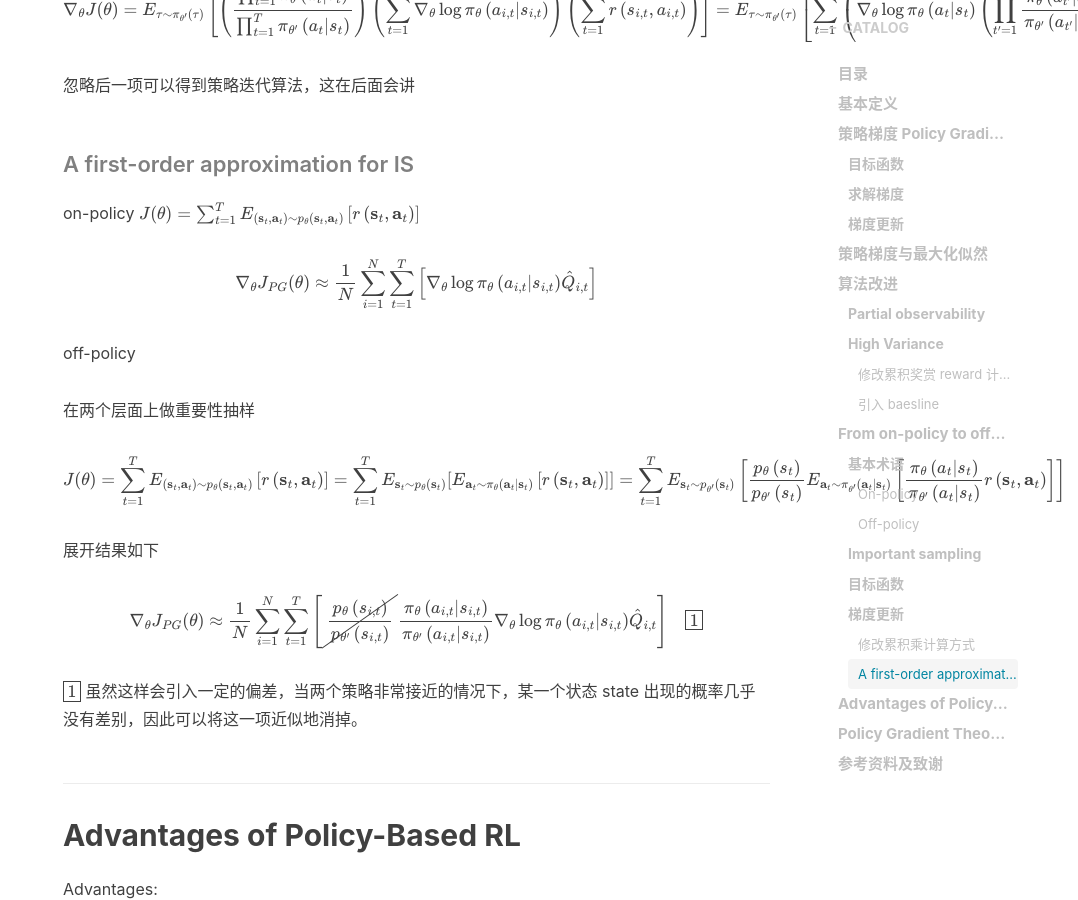
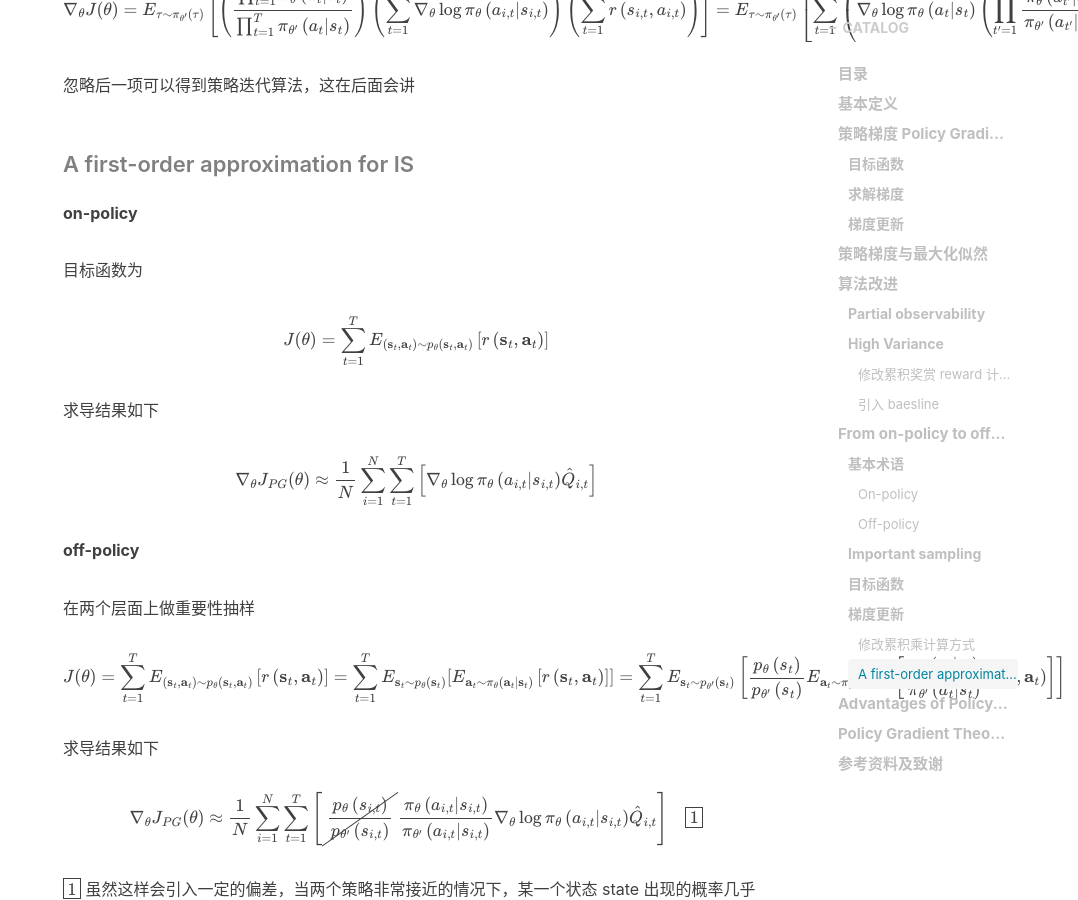
Before and after one commit to liushunyu/blog, a Jekyll site: the page built from _posts/2020-04-18-强化学习思考（7）策略梯度.md, in a window 1280 px wide and 900 px high, scrolled down 9862 px. Shown: the whole window, without its empty margins (202-1280 px from the left). Built offline with Jekyll 4.4.1, drawn with Linux system fonts in a browser that asks for light colours; nearby versions of some CDN libraries; formulas are drawn with MathJax 3; comment, search, counter and statistics services are not loaded.

Commit message:
Update 2020-04-18-强化学习思考（7）策略梯度.md

```diff
--- a/_posts/2020-04-18-强化学习思考（7）策略梯度.md
+++ b/_posts/2020-04-18-强化学习思考（7）策略梯度.md
@@ -468,17 +468,26 @@ $$
 
 #### A first-order approximation for IS
 
-on-policy
+**on-policy**
+
+目标函数为
+
+
 $$
 J(\theta) = \sum_{t=1}^{T} E_{\left(\mathbf{s}_{t}, \mathbf{a}_{t}\right) \sim p_{\theta}\left(\mathbf{s}_{t}, \mathbf{a}_{t}\right)}\left[r\left(\mathbf{s}_{t}, \mathbf{a}_{t}\right)\right]
 $$
+
+
+
+求导结果如下
+
 
 $$
 \nabla_{\theta} J_{PG}(\theta) \approx \frac{1}{N} \sum_{i=1}^{N}  \sum_{t=1}^{T} \left[\nabla_\theta \log \pi_{\theta}\left(a_{i,t} | s_{i,t}\right) \hat{Q}_{i,t} \right]
 $$
 
 
-off-policy
+**off-policy**
 
 在两个层面上做重要性抽样
 
@@ -490,7 +499,7 @@ J(\theta) = \sum_{t=1}^{T} E_{\left(\mathbf{s}_{t}, \mathbf{a}_{t}\right) \sim p
 $$
 
 
-展开结果如下
+求导结果如下
 
 
 $$
```
